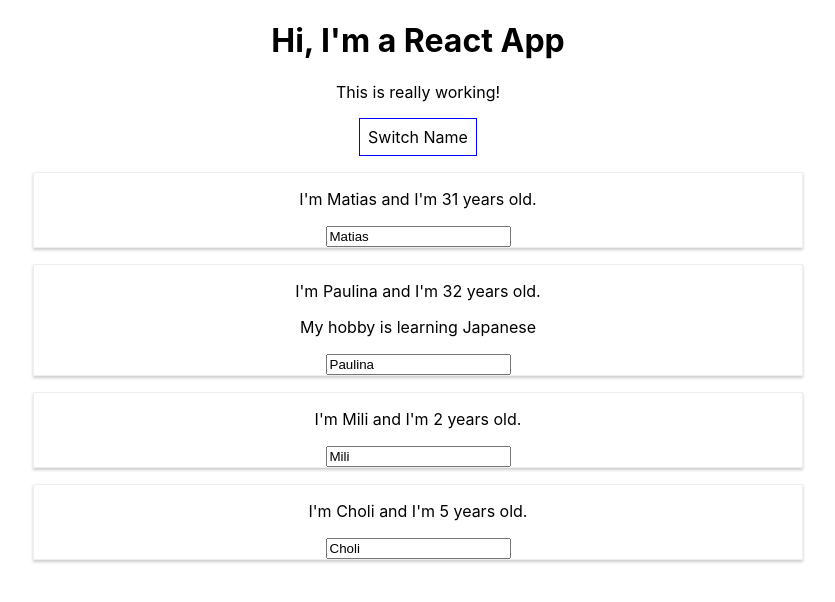
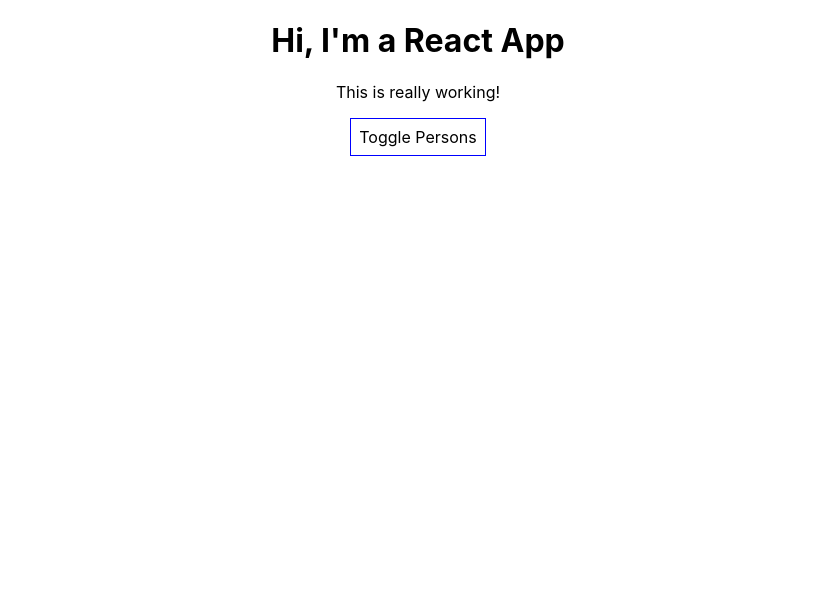
Before and after one commit to matotias/react-course, a React (Create React App) app: page / in a window 1280 px wide. Shown: the top 602 px of the page, without its empty margins (222-1057 px from the left). Built offline with nearby package versions, Linux system fonts and the light colour scheme.

Commit message:
feat: toggle persons with a button using a conditional outside of the JSX code

```diff
--- a/src/App.js
+++ b/src/App.js
@@ -9,7 +9,8 @@
             {name: "Paulina", age: 32},
             {name: "Mili", age: 2},
             {name: "Choli", age: 5}
-        ]
+        ],
+        showPersons: false
     }
 
     switchNameHandler = (newName) => {
@@ -34,6 +35,8 @@
         })
     }
 
+    togglePersonsHandler = () => (this.setState({showPersons: !this.state.showPersons}))
+
     render() {
 
         const style = {
@@ -44,13 +47,10 @@
             cursor: 'pointer'
         }
 
-        return (
-            <div className="App">
-                <h1>Hi, I'm a React App</h1>
-                <p>This is really working!</p>
-                <button
-                    style={style}
-                    onClick={() => this.switchNameHandler('Popin!!!!')}>Switch Name</button>
+        let persons = null
+
+        if (this.state.showPersons) {
+            persons = <div>
                 <Person
                     name={this.state.persons[0].name}
                     age={this.state.persons[0].age}/>
@@ -67,6 +67,17 @@
                     name={this.state.persons[3].name}
                     age={this.state.persons[3].age}/>
             </div>
+        }
+
+        return (
+            <div className="App">
+                <h1>Hi, I'm a React App</h1>
+                <p>This is really working!</p>
+                <button
+                    style={style}
+                    onClick={this.togglePersonsHandler}>Toggle Persons</button>
+                {persons}
+            </div>
       )
   };
 }
```
